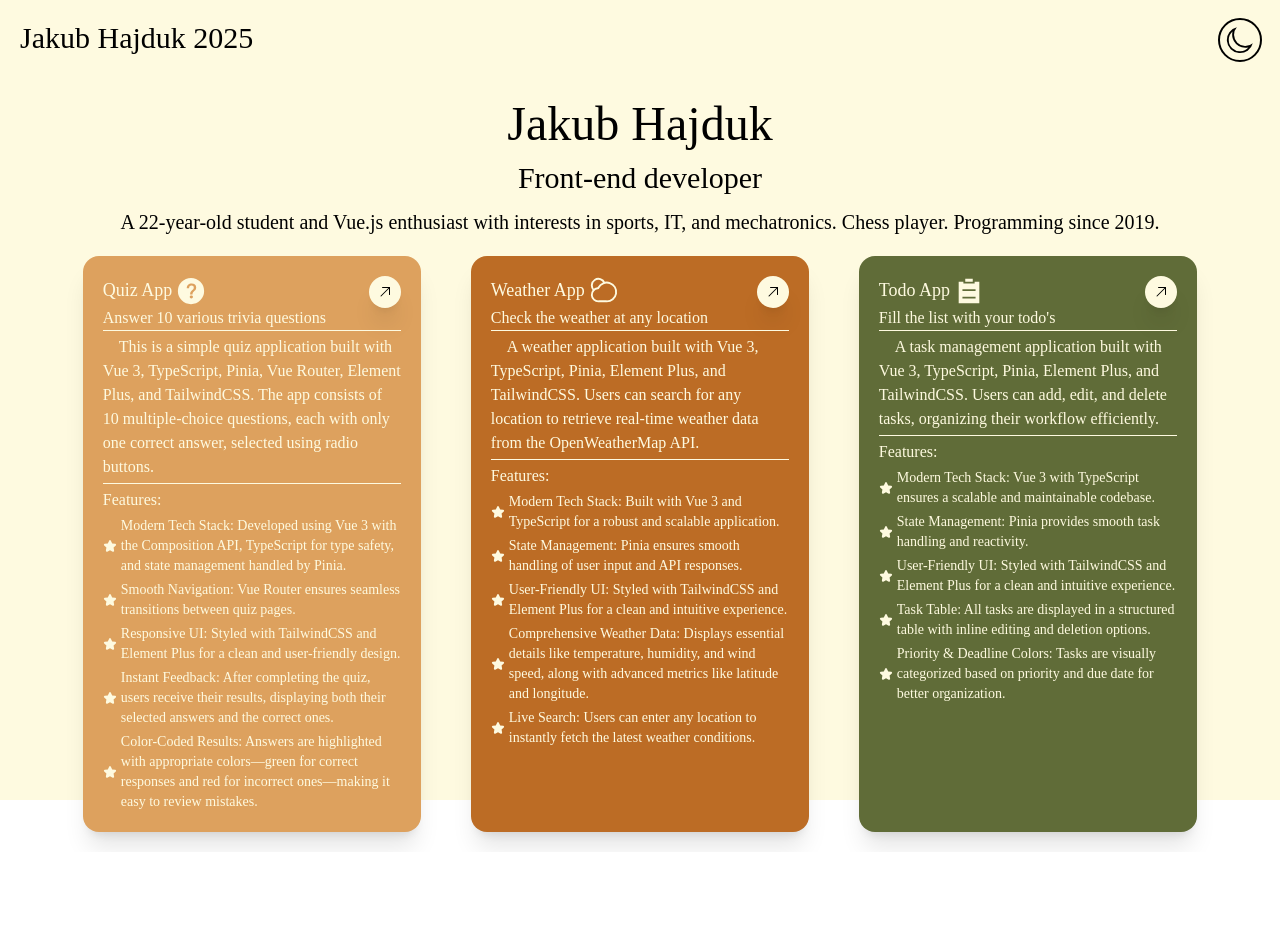
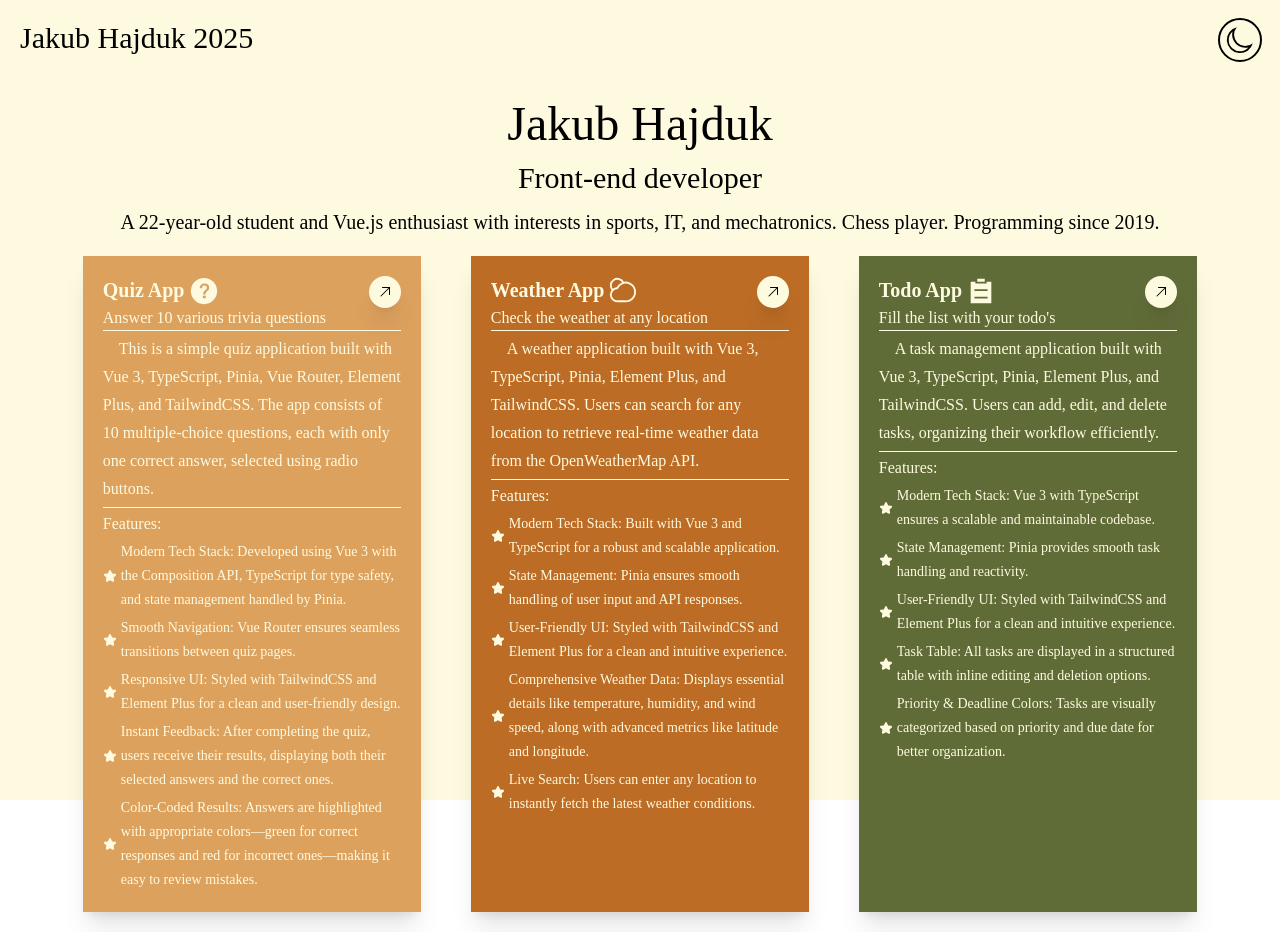
Before and after one commit to jakubhajduk53/portfolio-vue, a Vue app: page / in a window 1280 px wide. Before the commit the page ends 852 px from the top, so only its background shows below. Built offline with nearby package versions, Linux system fonts and the light colour scheme.

Commit message:
feat: consolidate all styles into one system

```diff
--- a/src/components/ProjectComponent.vue
+++ b/src/components/ProjectComponent.vue
@@ -10,12 +10,12 @@ defineProps<Project>();
   <div
     :class="[
       customStyle,
-      'flex flex-col w-9/10 shadow-xl rounded-2xl p-3 md:p-5 text-[#fefae0] dark:text-[#E0E1DD]',
+      'flex flex-col w-9/10 shadow-xl p-3 md:p-5 text-[#fefae0] dark:text-[#E0E1DD]',
     ]"
   >
     <div class="flex justify-between">
       <div>
-        <div class="flex gap-1 text-base md:text-lg">
+        <div class="flex gap-1 text-base md:text-xl font-semibold">
           <p>{{ name }}</p>
           <el-icon size="30"><component :is="icon" /></el-icon>
         </div>
@@ -31,12 +31,12 @@ defineProps<Project>();
     </div>
     <hr />
     <div class="flex flex-col gap-1 mt-1">
-      <div class="indent-4 text-sm md:text-base">{{ description }}</div>
+      <div class="indent-4 text-sm/7 md:text-base/7">{{ description }}</div>
       <hr />
       <p class="text-sm md:text-base">Features:</p>
       <div
         v-for="feature in features"
-        class="flex items-center gap-1 text-xs md:text-sm"
+        class="flex items-center gap-1 text-xs/6 md:text-sm/6"
       >
         <el-icon><StarFilled /></el-icon>{{ feature }}
       </div>
```
